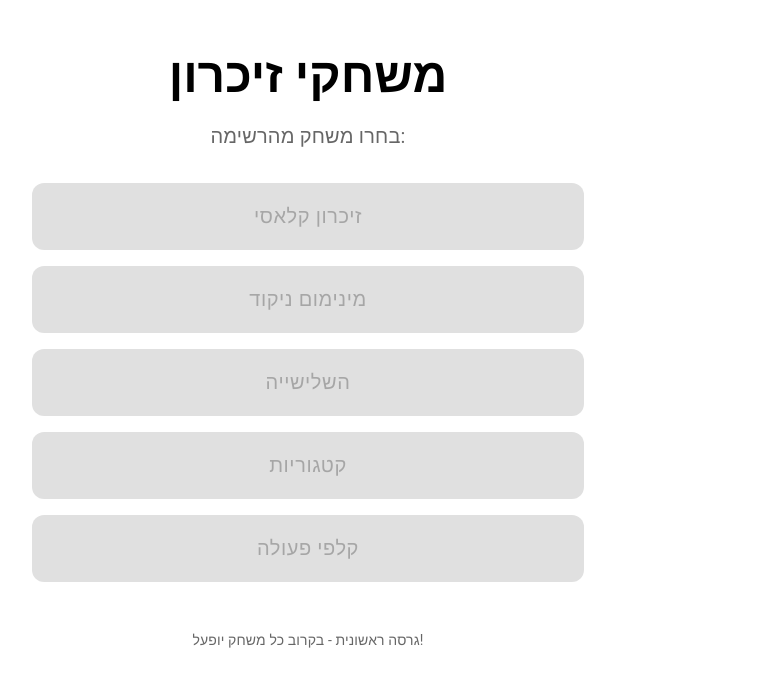
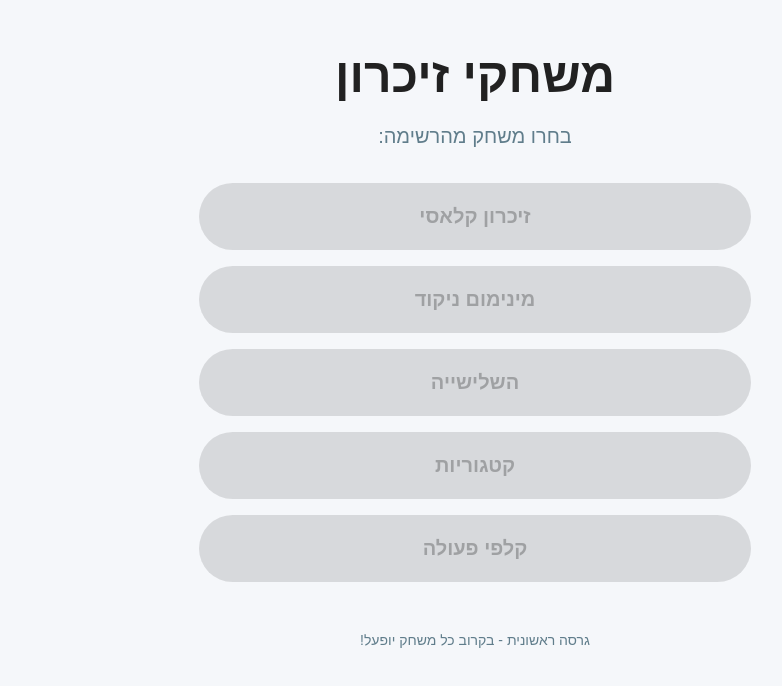
Before and after one commit to shlomoi10/memorys, a React (Create React App) app: page / in a window 1280 px wide. Shown: the top 686 px of the page, without its empty margins (332-1114 px from the left). Built offline with nearby package versions, Linux system fonts and the light colour scheme; some icons are missing.

Commit message:
feat: תמיכה מלאה ב-RTL, עיצוב בסיסי מודרני, תשתית למעצב מקצועי

```diff
--- a/src/index.tsx
+++ b/src/index.tsx
@@ -1,15 +1,30 @@
 import React from 'react';
 import ReactDOM from 'react-dom/client';
-import './index.css';
 import App from './App';
 import reportWebVitals from './reportWebVitals';
+import CssBaseline from '@mui/material/CssBaseline';
+import { ThemeProvider } from '@mui/material/styles';
+import theme from './theme';
+import { StyledEngineProvider } from '@mui/material/styles';
+import { CacheProvider } from '@emotion/react';
+import createCache from '@emotion/cache';
+
+const cacheRtl = createCache({ key: 'muirtl', stylisPlugins: [], prepend: true });
+document.body.dir = 'rtl';
 
 const root = ReactDOM.createRoot(
   document.getElementById('root') as HTMLElement
 );
 root.render(
   <React.StrictMode>
-    <App />
+    <CacheProvider value={cacheRtl}>
+      <StyledEngineProvider injectFirst>
+        <ThemeProvider theme={theme}>
+          <CssBaseline />
+          <App />
+        </ThemeProvider>
+      </StyledEngineProvider>
+    </CacheProvider>
   </React.StrictMode>
 );
 
--- /dev/null
+++ b/src/theme.tsx
@@ -0,0 +1,51 @@
+import { createTheme } from '@mui/material/styles';
+import { heIL } from '@mui/material/locale';
+
+const theme = createTheme({
+  direction: 'rtl',
+  typography: {
+    fontFamily: 'Heebo, Alef, Arial, sans-serif',
+    fontWeightRegular: 400,
+    fontWeightMedium: 600,
+    fontWeightBold: 800,
+  },
+  palette: {
+    primary: {
+      main: '#2196f3',
+    },
+    secondary: {
+      main: '#43a047',
+    },
+    background: {
+      default: '#f5f7fa',
+      paper: '#fff',
+    },
+    text: {
+      primary: '#212121',
+      secondary: '#607d8b',
+    },
+  },
+  shape: {
+    borderRadius: 18,
+  },
+  components: {
+    MuiButton: {
+      styleOverrides: {
+        root: {
+          textTransform: 'none',
+          fontWeight: 600,
+          boxShadow: 'none',
+        },
+      },
+    },
+    MuiPaper: {
+      styleOverrides: {
+        root: {
+          boxShadow: '0 2px 8px 0 #e3eaf1',
+        },
+      },
+    },
+  },
+}, heIL);
+
+export default theme;
```
